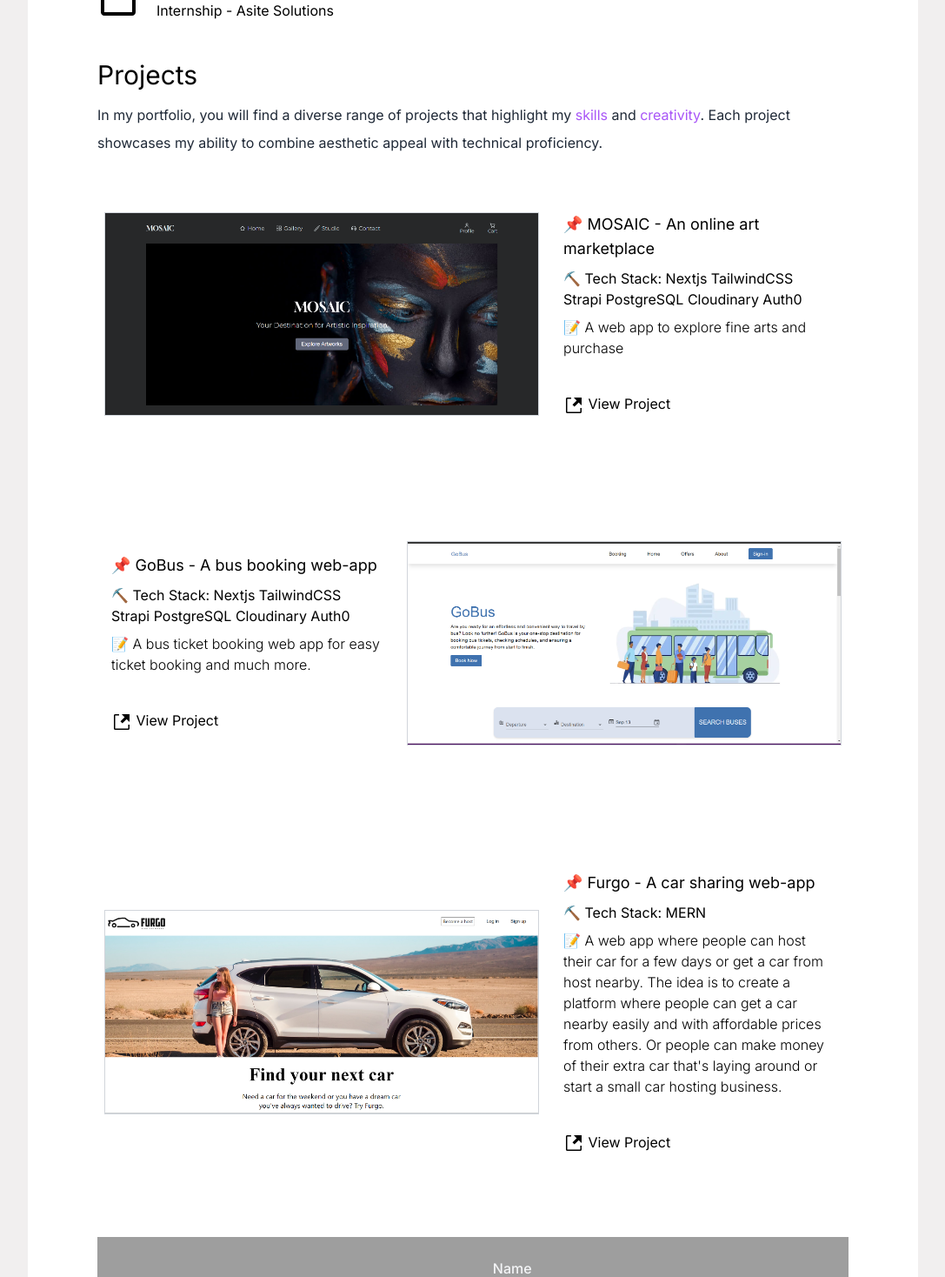
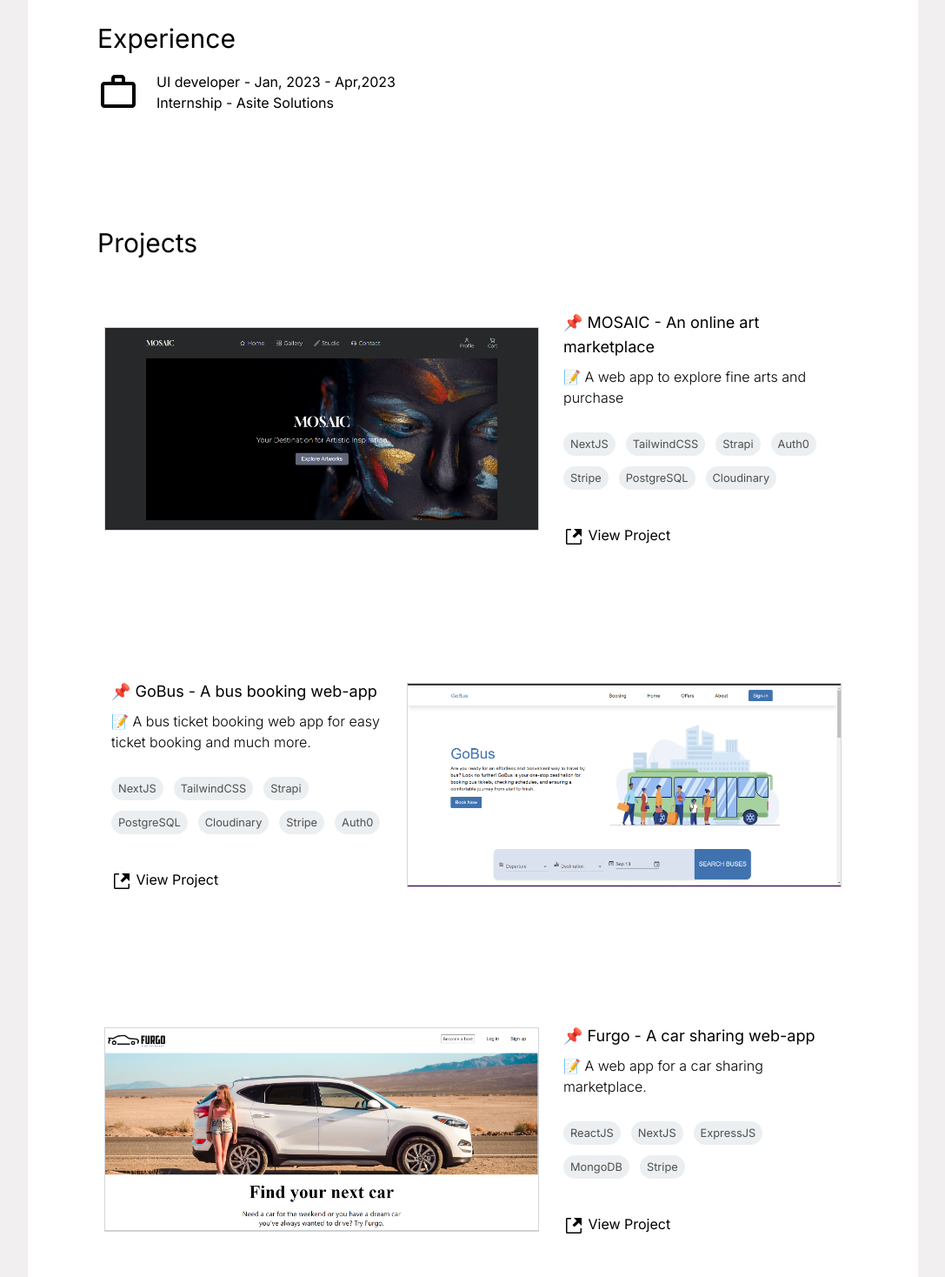
Before and after one commit to naolmelesse/portfolio, a Next.js app: page / in a window 1280 px wide. Shown: the part 1122-2590 px from the top of the page at 87% size, without its empty margins (96-1183 px from the left). Built offline with nearby package versions, Linux system fonts and the light colour scheme; grey boxes are pictures that could not be loaded.

Commit message:
Projects Layout modification

```diff
--- a/app/components/Contact.tsx
+++ b/app/components/Contact.tsx
@@ -1,11 +1,10 @@
 import { useState } from "react";
 
 export default function Contact(){
-    const [formData, setFormData] = useState({
-        name: '',
-        email: '',
-        message: '',
-      });
+    const [fullname, setFullname] = useState("");
+    const [email, setEmail] = useState("");
+    const [subject, setSubject] = useState("");
+    const [message, setMessage] = useState("");
 
     //   const handleChange = (e: any) => {
     //       console.log(e.target);
@@ -27,32 +26,57 @@ export default function Contact(){
         }}>
             <h2 className="md:text-[4rem] text-center font-semibold mb-4">Make Contact</h2>
         <div className="lg:w-1/2 p-6">
-            <form action="mailto:naolmelesse91@gmail.com" method="POST">
+            <form method="POST">
                 <div className="mb-4">
-                    <label htmlFor="name" className="block text-gray-100 font-medium mb-2">Name</label>
+                    <label htmlFor="name" className="block text-gray-100 font-medium mb-2">Name<span className="text-red-500">*</span></label>
                     <input
                         type="text"
                         name="name"
                         className="w-full p-2 border bg-transparent border-gray-300 rounded focus:outline-none focus:border-purple-800"
                         required
+                        onChange={(e) => {
+                            setFullname(e.target.value);
+                          }}
                     />
                 </div>
                 <div className="mb-4">
-                    <label htmlFor="email" className="block text-gray-100 font-medium mb-2">Email</label>
+                    <label htmlFor="email" className="block text-gray-100 font-medium mb-2">Email<span className="text-red-500">*</span></label>
                     <input
                         type="email"
                         name="email"
                         className="w-full p-2 border bg-transparent border-gray-300 rounded focus:outline-none focus:border-purple-800"
                         required
+                        onChange={(e) => {
+                            setEmail(e.target.value);
+                          }}
                     />
                 </div>
                 <div className="mb-4">
-                    <label htmlFor="message" className="block text-gray-100 font-medium mb-2">Message</label>
+                    <label
+                        htmlFor="subject"
+                        className="block text-gray-100 font-medium mb-2">
+                        Subject<span className="text-red-500">*</span>
+                    </label>
+                    <input
+                        type="text"
+                        name="subject"
+                        value={subject}
+                        onChange={(e) => {
+                        setSubject(e.target.value);
+                        }}
+                        className="w-full p-2 border bg-transparent border-gray-300 rounded focus:outline-none focus:border-purple-800"
+                    />
+                </div>
+                <div className="mb-4">
+                    <label htmlFor="message" className="block text-gray-100 font-medium mb-2">Message<span className="text-red-500">*</span></label>
                     <textarea
                     id="message"
                     name="message"
                     className="w-full p-2 border bg-transparent border-gray-300 rounded focus:outline-none focus:border-purple-500 h-32 resize-none"
                     required
+                    onChange={(e) => {
+                        setMessage(e.target.value);
+                      }}
                     />
                 </div>
                 <div className="text-center">
--- a/app/components/Experience.tsx
+++ b/app/components/Experience.tsx
@@ -3,7 +3,7 @@ import Image from "next/image";
 
 export default function Experience(){
     return(
-        <div className="my-10">
+        <div className="my-10 py-[10%]">
                 <h3 className="md:text-3xl my-5">Experience</h3>
                 <div className="flex items-center gap-5">
                     <MdWorkOutline className="text-5xl"/>
--- a/app/components/Intro.tsx
+++ b/app/components/Intro.tsx
@@ -10,7 +10,7 @@ export default function Intro(){
     return(
         <div className='flex flex-col items-center  lg:flex-row text py-14'>
             <div className="w-full lg:w-[50%]">
-                <h2 className='text-center md:text-left text-xl py-2 font-medium md:text-6xl'>Hi, I&apos;m    <span className="before:block before:absolute before:-inset-1 before:-skew-y-3 before:bg-purple-500 relative inline-block">
+                <h2 className='text-center md:text-left text-xl py-2 font-medium md:text-6xl'>Hi, I&apos;m    <span className="before:block before:absolute before:-inset-1 before:-skew-y-3 before:bg-[#F0DE36] relative inline-block">
                         <span className="relative text-white">Naol</span>
                     </span> 👀
                 </h2>
--- a/app/components/Nav.tsx
+++ b/app/components/Nav.tsx
@@ -10,14 +10,13 @@ export default function Nav(){
 
         <h1 className='font-burtons text-xl' >{"</NM>"}</h1>
         <div className='invisible lg:visible flex items-center p-2  bg-[#F5F5F5] z-10 fixed left-1/3 rounded-full' >
-          {/* <li><BsFillMoonStarsFill onClick={()=> setDarkMode(!darkMode) } className=' cursor-pointer'/></li> */}
           <div className="flex justify-center gap-2 mx-4 items-center"><BiHomeAlt2 className="text-xl"/> <Link className='hover:underline hover:underline-offset-8 decoration-purple-400 text-gray-800 text-lg' href="/">Home</Link></div>
           <div className="flex justify-center gap-2 mx-4 items-center"><AiOutlineUser className="text-xl"/> <Link className='hover:underline hover:underline-offset-8 decoration-purple-400 text-gray-800 text-lg' href="/about">About</Link></div>
           <div className="flex justify-center gap-2 mx-4 items-center"><BsCodeSquare className="text-xl"/> <Link className='hover:underline hover:underline-offset-8 decoration-purple-400 text-gray-800 text-lg' href="#">Projects</Link></div>
           <div className="flex justify-center gap-2 mx-4 items-center"><MdWorkOutline className="text-xl"/> <Link className='hover:underline hover:underline-offset-8 decoration-purple-400 text-gray-800 text-lg' href="#">Experience</Link></div>
         </div>
 
-        <a className=' bg-gradient-to-r from-[#4D2DB7] to-[#EC53B0] text-white px-4 py-2 rounded-md ml-8' href="/Computer Engineer CV.pdf" download="Computer Engineer CV">Resume</a>
+        <a className='bg-[#352F44] transition duration-300 ease-in-out hover:bg-[#5C5470] hover:text-[3] text-white px-4 py-2 rounded-xl ml-8' href="/Computer Engineer CV.pdf" download="Computer Engineer CV">Resume</a>
       </nav>
     )
 }
--- a/app/components/Projects.tsx
+++ b/app/components/Projects.tsx
@@ -10,10 +10,6 @@ export default function Projects(){
         <div className="py-10]">
         <div>
           <h3 className="text-3xl py-1  ">Projects</h3>
-          <p className="text-md py-2 leading-8 text-gray-800 ">
-          In my portfolio, you will find a diverse range of projects that highlight
-           my <span className="text-purple-500">skills</span> and <span className="text-purple-500">creativity</span>. Each project showcases my ability to combine aesthetic appeal with technical proficiency.
-          </p>
         </div>
         <div className="p-2 md:my-10 flex flex-col lg:flex-row gap-5 items-center w-full text-[#000]">
               <Image
@@ -25,9 +21,31 @@ export default function Projects(){
                 />
                 <div className="p-2 flex flex-col gap-2">
                   <h3 className=" text-lg">📌 MOSAIC - An online art marketplace</h3>
-                  <p>⛏️ Tech Stack: Nextjs TailwindCSS Strapi PostgreSQL Cloudinary Auth0</p>
                   <p className="font-light">📝 A web app to explore fine arts and purchase
                   </p>
+                  <div className="flex gap-3 flex-wrap mt-5">
+                    <p className="w-min px-2 cursor-pointer py-1 text-[0.8rem] rounded-2xl bg-[#eceff1] font-normal normal-case text-[#4f4f4f]">
+                      NextJS
+                    </p>
+                    <p className="w-min px-2 cursor-pointer py-1 text-[0.8rem] rounded-2xl bg-[#eceff1] font-normal normal-case text-[#4f4f4f]">
+                    TailwindCSS
+                    </p>
+                    <p className="w-min px-2 cursor-pointer py-1 text-[0.8rem] rounded-2xl bg-[#eceff1] font-normal normal-case text-[#4f4f4f]">
+                    Strapi
+                    </p>
+                    <p className="w-min px-2 cursor-pointer py-1 text-[0.8rem] rounded-2xl bg-[#eceff1] font-normal normal-case text-[#4f4f4f]">
+                    Auth0
+                    </p>
+                    <p className="w-min px-2 cursor-pointer py-1 text-[0.8rem] rounded-2xl bg-[#eceff1] font-normal normal-case text-[#4f4f4f]">
+                    Stripe
+                    </p>
+                    <p className="w-min px-2 cursor-pointer py-1 text-[0.8rem] rounded-2xl bg-[#eceff1] font-normal normal-case text-[#4f4f4f]">
+                    PostgreSQL
+                    </p>
+                    <p className="w-min px-2 cursor-pointer py-1 text-[0.8rem] rounded-2xl bg-[#eceff1] font-normal normal-case text-[#4f4f4f]">
+                    Cloudinary
+                    </p>
+                  </div>
                   <br />
                   <Link href="https://mosaic-silk.vercel.app/" target="_blank"><GoLinkExternal className="inline text-[1.5rem]"/> View Project</Link>
                 </div>
@@ -36,9 +54,31 @@ export default function Projects(){
           <div className="p-2 md:my-10 flex flex-col lg:flex-row gap-5 items-center w-full text-[#000]">
               <div className="p-2 flex flex-col gap-2">
                   <h3 className=" text-lg">📌 GoBus - A bus booking web-app</h3>
-                  <p>⛏️ Tech Stack: Nextjs TailwindCSS Strapi PostgreSQL Cloudinary Auth0</p>
                   <p className="font-light">📝 A bus ticket booking web app for easy ticket booking and much more.
                   </p>
+                  <div className="flex gap-3 flex-wrap mt-5">
+                    <p className="w-min px-2 cursor-pointer py-1 text-[0.8rem] rounded-2xl bg-[#eceff1] font-normal normal-case text-[#4f4f4f]">
+                      NextJS
+                    </p>
+                    <p className="w-min px-2 cursor-pointer py-1 text-[0.8rem] rounded-2xl bg-[#eceff1] font-normal normal-case text-[#4f4f4f]">
+                    TailwindCSS
+                    </p>
+                    <p className="w-min px-2 cursor-pointer py-1 text-[0.8rem] rounded-2xl bg-[#eceff1] font-normal normal-case text-[#4f4f4f]">
+                    Strapi
+                    </p>
+                    <p className="w-min px-2 cursor-pointer py-1 text-[0.8rem] rounded-2xl bg-[#eceff1] font-normal normal-case text-[#4f4f4f]">
+                    PostgreSQL
+                    </p>
+                    <p className="w-min px-2 cursor-pointer py-1 text-[0.8rem] rounded-2xl bg-[#eceff1] font-normal normal-case text-[#4f4f4f]">
+                    Cloudinary
+                    </p>
+                    <p className="w-min px-2 cursor-pointer py-1 text-[0.8rem] rounded-2xl bg-[#eceff1] font-normal normal-case text-[#4f4f4f]">
+                    Stripe
+                    </p>
+                    <p className="w-min px-2 cursor-pointer py-1 text-[0.8rem] rounded-2xl bg-[#eceff1] font-normal normal-case text-[#4f4f4f]">
+                    Auth0
+                    </p>
+                  </div>
                   <br />
                   <Link href="https://github.com/naolmelesse/bus-booking-system" target="_blank"><GoLinkExternal className="inline text-[1.5rem]"/> View Project</Link>
                 </div>
@@ -60,11 +100,25 @@ export default function Projects(){
                 />
                 <div className="p-2 flex flex-col gap-2">
                   <h3 className=" text-lg">📌 Furgo - A car sharing web-app</h3>
-                  <p>⛏️ Tech Stack: MERN</p>
-                  <p className="font-light">📝 A web app where people can host their car for a few days or get a car from host nearby. The idea is to create
-                    a platform where people can get a car nearby easily and with affordable prices from others. Or people can make money of their
-                    extra car that&apos;s laying around or start a small car hosting business.
+                  <p className="font-light">📝 A web app for a car sharing marketplace.
                   </p>
+                  <div className="flex gap-3 flex-wrap mt-5">
+                    <p className="w-min px-2 cursor-pointer py-1 text-[0.8rem] rounded-2xl bg-[#eceff1] font-normal normal-case text-[#4f4f4f]">
+                      ReactJS
+                    </p>
+                    <p className="w-min px-2 cursor-pointer py-1 text-[0.8rem] rounded-2xl bg-[#eceff1] font-normal normal-case text-[#4f4f4f]">
+                    NextJS
+                    </p>
+                    <p className="w-min px-2 cursor-pointer py-1 text-[0.8rem] rounded-2xl bg-[#eceff1] font-normal normal-case text-[#4f4f4f]">
+                    ExpressJS
+                    </p>
+                    <p className="w-min px-2 cursor-pointer py-1 text-[0.8rem] rounded-2xl bg-[#eceff1] font-normal normal-case text-[#4f4f4f]">
+                    MongoDB
+                    </p>
+                    <p className="w-min px-2 cursor-pointer py-1 text-[0.8rem] rounded-2xl bg-[#eceff1] font-normal normal-case text-[#4f4f4f]">
+                    Stripe
+                    </p>
+                  </div>
                   <br />
                   <Link href="https://github.com/naolmelesse/furgo" target="_blank"><GoLinkExternal className="inline text-[1.5rem]"/> View Project</Link>
                 </div>
--- a/app/components/footer.tsx
+++ b/app/components/footer.tsx
@@ -14,7 +14,7 @@ export default function Footer(){
                     <a className="hover:text-gray-800 transition duration-400" target="_blank" href="https://www.github.com/naolmelesse"><AiFillGithub /></a>
                     <a className="hover:text-gray-800 transition duration-400" target="_blank" href="mailto:naolmelesse91@gmail.com"><AiFillMail /></a>
                 </div>
-                <p className="font-light text-[0.9rem]" >&copy;Naol Melesse 2023.🧶 Crafted with 🖤  by Naol.</p>
+                <p className="font-light text-[0.9rem]" >&copy;Naol Melesse 2023. Crafted with 🖤  by Naol.</p>
             </div>
         </footer>
     )
```
Also changed, not shown: 1 other file (tests, documents, lock files or other folders).
